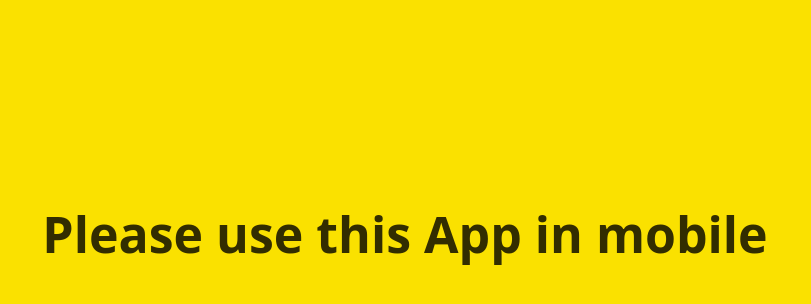
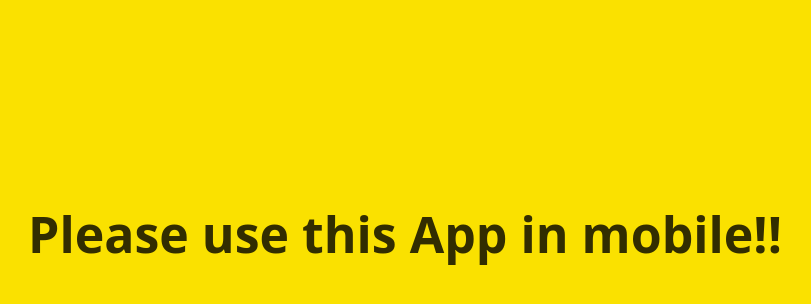
Before and after one commit to dong7237/kokoa-clon-2022, a plain HTML site: page friends.html in a window 1280 px wide. Shown: the part 166-470 px from the top of the page, without its empty margins (235-1046 px from the left). Drawn offline with Linux system fonts and the light colour scheme.

Commit message:
. -> !!!

```diff
--- a/friends.html
+++ b/friends.html
@@ -102,7 +102,7 @@
       <i class="fa-solid fa-comment"></i>
     </div>
     <div id="use-phone">
-      Please use this App in mobile
+      Please use this App in mobile!!
     </div>
     <script
       src="https://kit.fontawesome.com/fc53c77dbe.js"
```
